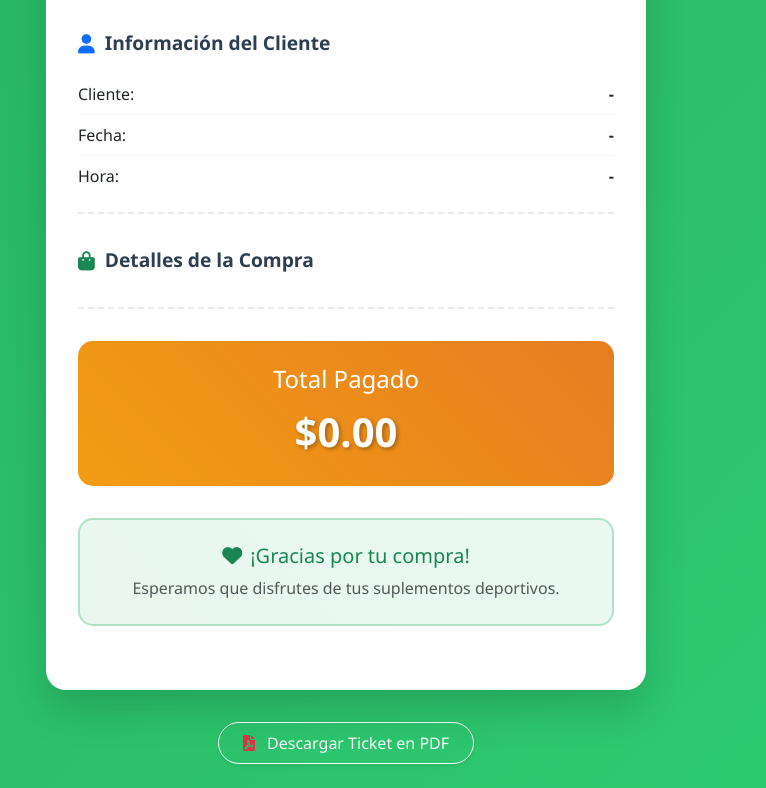
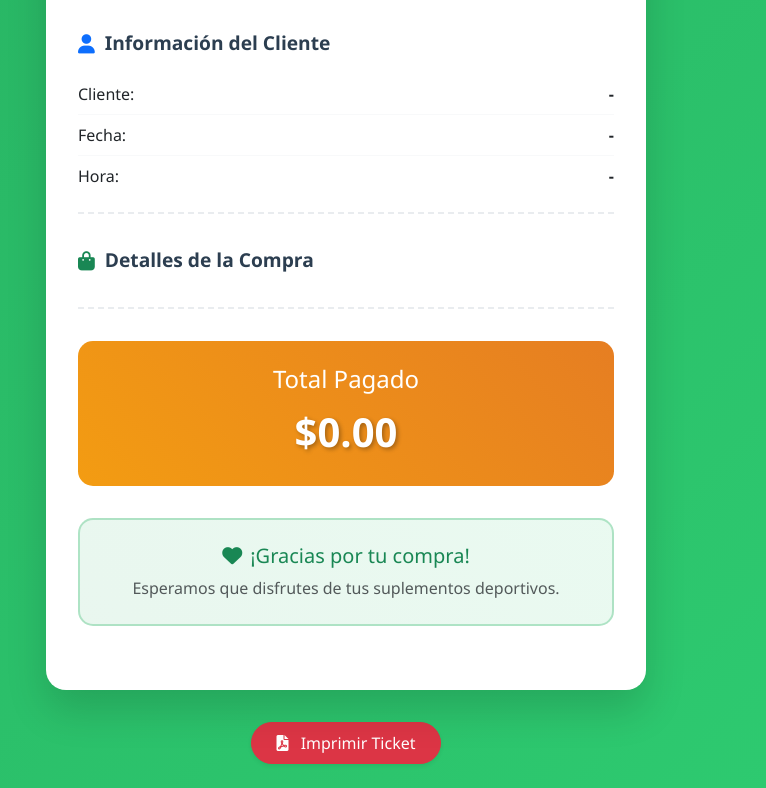
Before and after one commit to adrikaso/Trabajo-Programacion-3, a website: page frontend/ticket.html in a window 1280 px wide. Shown: the part 545-1333 px from the top of the page, without its empty margins (294-1060 px from the left). Drawn offline with nearby package versions, Linux system fonts and the light colour scheme.

Commit message:
Cambios minimos en el ticket

```diff
--- a/frontend/ticket.html
+++ b/frontend/ticket.html
@@ -1,5 +1,5 @@
 <!DOCTYPE html>
-<html lang="en">
+<html lang="es">
 
 <head>
     <meta charset="UTF-8">
@@ -85,8 +85,8 @@
         </div>
 
         <div class="text-center mt-4">
-            <button id="downloadPdfBtn" class="btn btn-outline-light px-4 py-2 rounded-pill shadow-sm">
-                <i class="fas fa-file-pdf me-2 text-danger"></i> Descargar Ticket en PDF
+            <button id="downloadPdfBtn" class="btn btn-danger px-4 py-2 rounded-pill shadow-sm">
+                <i class="fas fa-file-pdf me-2 text-white"></i> Imprimir Ticket
             </button>
         </div>
     </div>
```
